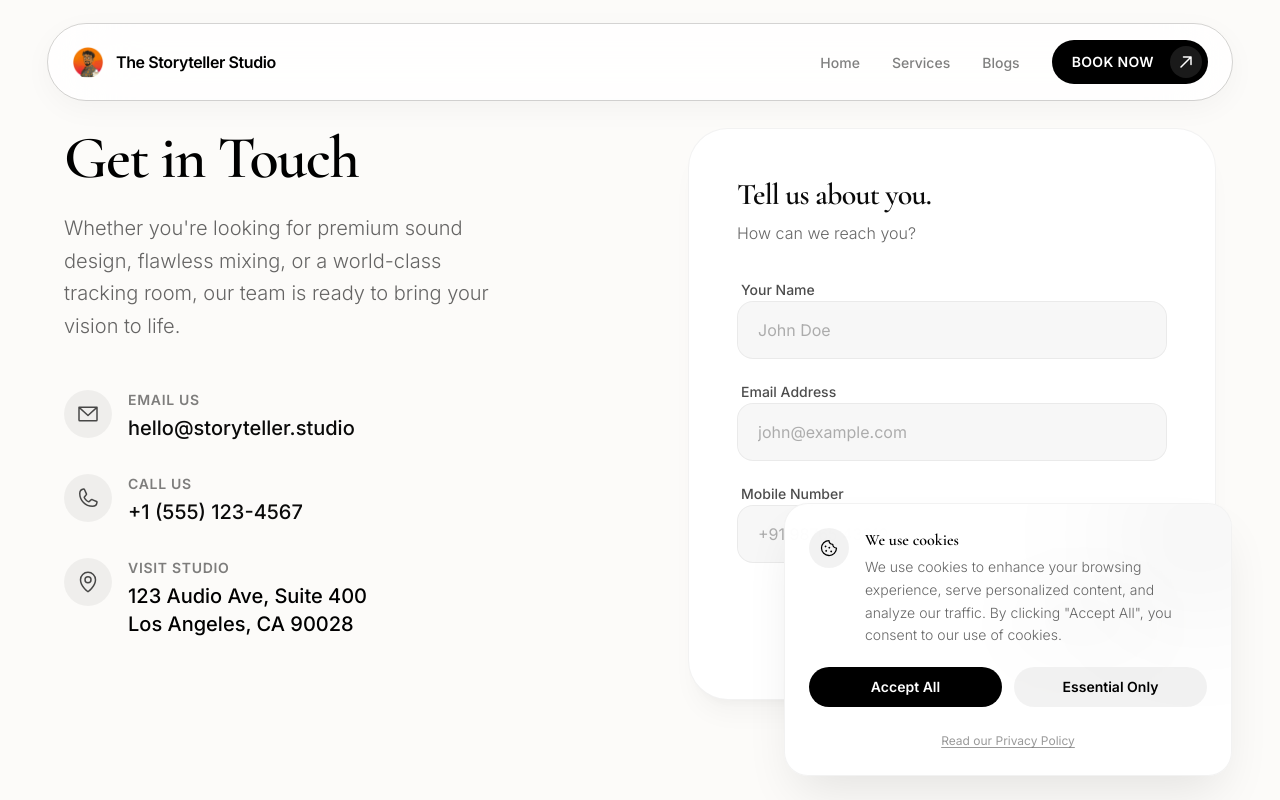
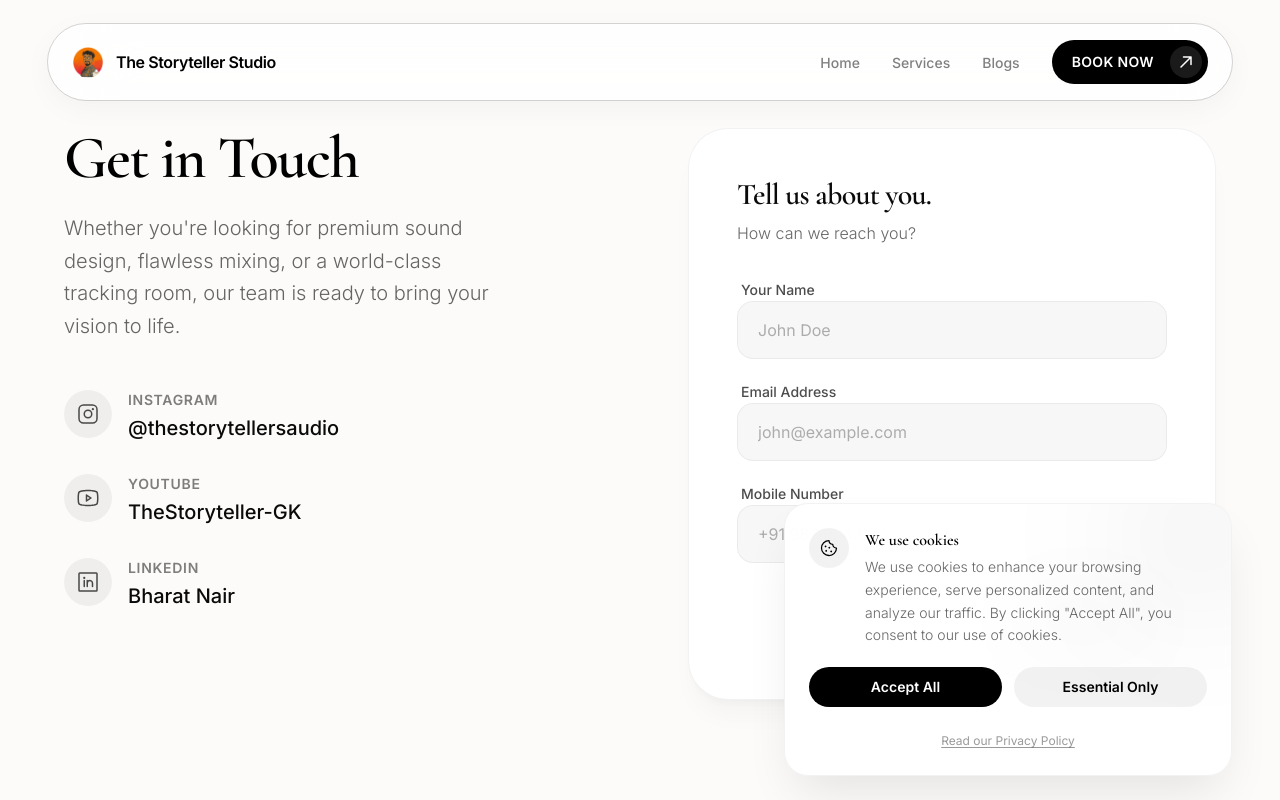
Before and after one commit to notjitin-1994/storyteller-studio, a Next.js app: page /contact in a window 1280 px wide. Shown: the top 800 px of the page. Built offline with nearby package versions, Linux system fonts and the light colour scheme.

Commit message:
Replace fake contact info with real social links

```diff
--- a/src/app/contact/page.tsx
+++ b/src/app/contact/page.tsx
@@ -2,7 +2,7 @@
 
 import { useState } from "react";
 import { motion, AnimatePresence } from "motion/react";
-import { ArrowRight, CheckCircle, MapPin, Phone, EnvelopeSimple } from "@phosphor-icons/react";
+import { ArrowRight, CheckCircle, InstagramLogo, YoutubeLogo, LinkedinLogo } from "@phosphor-icons/react";
 import { cn } from "@/lib/utils";
 
 export default function ContactPage() {
@@ -86,31 +86,31 @@ export default function ContactPage() {
           <div className="flex flex-col gap-8 mt-4">
             <div className="flex items-start gap-4">
               <div className="w-12 h-12 rounded-full bg-black/5 flex items-center justify-center shrink-0">
-                <EnvelopeSimple size={24} className="text-black/70" />
+                <InstagramLogo size={24} className="text-black/70" />
               </div>
               <div className="flex flex-col">
-                <span className="text-sm font-semibold text-black/50 uppercase tracking-wider mb-1">Email Us</span>
-                <a href="mailto:hello@storyteller.studio" className="text-xl font-medium hover:text-black/60 transition-colors">hello@storyteller.studio</a>
+                <span className="text-sm font-semibold text-black/50 uppercase tracking-wider mb-1">Instagram</span>
+                <a href="https://www.instagram.com/thestorytellersaudio/" target="_blank" rel="noopener noreferrer" className="text-xl font-medium hover:text-black/60 transition-colors">@thestorytellersaudio</a>
               </div>
             </div>
 
             <div className="flex items-start gap-4">
               <div className="w-12 h-12 rounded-full bg-black/5 flex items-center justify-center shrink-0">
-                <Phone size={24} className="text-black/70" />
+                <YoutubeLogo size={24} className="text-black/70" />
               </div>
               <div className="flex flex-col">
-                <span className="text-sm font-semibold text-black/50 uppercase tracking-wider mb-1">Call Us</span>
-                <a href="tel:+15551234567" className="text-xl font-medium hover:text-black/60 transition-colors">+1 (555) 123-4567</a>
+                <span className="text-sm font-semibold text-black/50 uppercase tracking-wider mb-1">YouTube</span>
+                <a href="https://www.youtube.com/@TheStoryteller-GK" target="_blank" rel="noopener noreferrer" className="text-xl font-medium hover:text-black/60 transition-colors">TheStoryteller-GK</a>
               </div>
             </div>
 
             <div className="flex items-start gap-4">
               <div className="w-12 h-12 rounded-full bg-black/5 flex items-center justify-center shrink-0">
-                <MapPin size={24} className="text-black/70" />
+                <LinkedinLogo size={24} className="text-black/70" />
               </div>
               <div className="flex flex-col">
-                <span className="text-sm font-semibold text-black/50 uppercase tracking-wider mb-1">Visit Studio</span>
-                <span className="text-xl font-medium text-black">123 Audio Ave, Suite 400<br/>Los Angeles, CA 90028</span>
+                <span className="text-sm font-semibold text-black/50 uppercase tracking-wider mb-1">LinkedIn</span>
+                <a href="https://www.linkedin.com/in/bharat-nair-665711171/" target="_blank" rel="noopener noreferrer" className="text-xl font-medium hover:text-black/60 transition-colors">Bharat Nair</a>
               </div>
             </div>
           </div>
```
